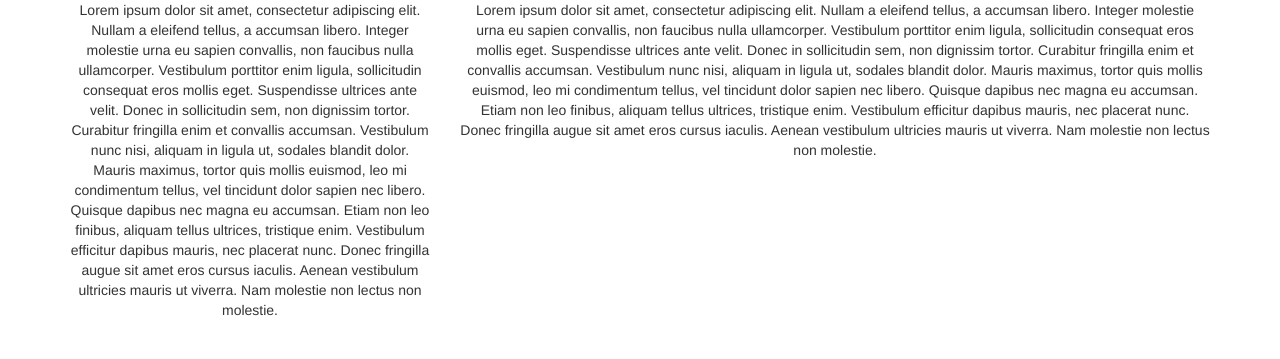
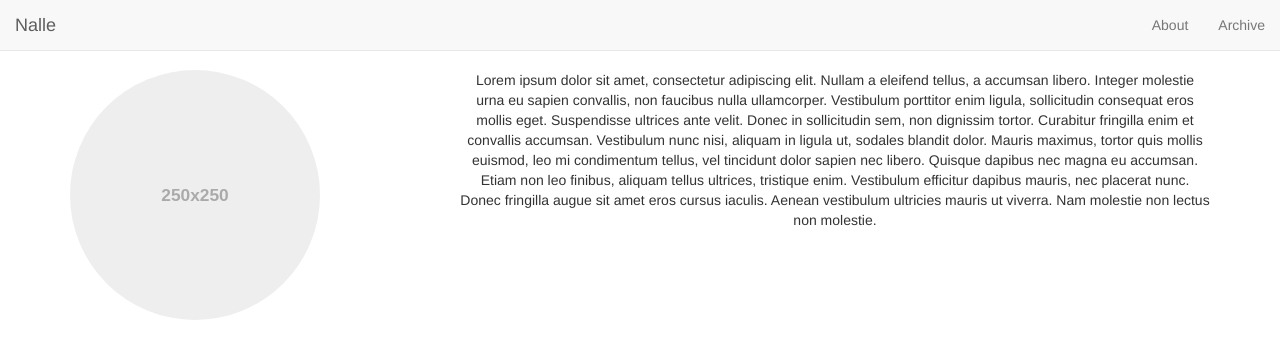
Before and after one commit to legopelle/web-nalle-blog, a Jekyll site: the page built from index.html, in a window 1280 px wide. Shown: the top 359 px of the page. Built offline with Jekyll 4.4.1, drawn with Linux system fonts in a browser that asks for light colours; some web fonts are replaced.

Commit message:
Navbar padding and infocolumn
Padded 'body' with 70px. Added a left column for info.

```diff
--- /dev/null
+++ b/_includes/infocolumn.html
@@ -0,0 +1,3 @@
+<div class="infocolumn">
+  <img class="img-circle" src="holder.js/250x250" alt="" />
+</div>
--- a/_layouts/default.html
+++ b/_layouts/default.html
@@ -5,7 +5,18 @@
 
   <body>
 
-    {{ content }}
+    {% include navbar.html %}
+
+    <div class="container">
+      <div class="row">
+        <div class="col-md-4">
+          {% include infocolumn.html %}
+        </div>
+        <div class="col-md-8">
+          {{ content }}
+        </div>
+      </div>
+    </div>
 
   </body>
 
--- /dev/null
+++ b/css/style.sass
@@ -0,0 +1,8 @@
+---
+---
+
+@import "bootstrap"
+@import url(http://fonts.googleapis.com/css?family=Pacifico|Playfair+Display:700,700italic|Vollkorn:400,700,400italic,700italic&subset=latin,latin-ext)
+
+body
+    padding-top: 70px
--- a/css/style.scss
+++ /dev/null
@@ -1,4 +0,0 @@
----
----
-
-@import "bootstrap"
--- a/index.html
+++ b/index.html
@@ -2,19 +2,6 @@
 layout: default
 ---
 
-<div class="container">
-
-  <div class="row">
-    <div class="col-md-4">
-      <p style="text-align:center;">
-        Lorem ipsum dolor sit amet, consectetur adipiscing elit. Nullam a eleifend tellus, a accumsan libero. Integer molestie urna eu sapien convallis, non faucibus nulla ullamcorper. Vestibulum porttitor enim ligula, sollicitudin consequat eros mollis eget. Suspendisse ultrices ante velit. Donec in sollicitudin sem, non dignissim tortor. Curabitur fringilla enim et convallis accumsan. Vestibulum nunc nisi, aliquam in ligula ut, sodales blandit dolor. Mauris maximus, tortor quis mollis euismod, leo mi condimentum tellus, vel tincidunt dolor sapien nec libero. Quisque dapibus nec magna eu accumsan. Etiam non leo finibus, aliquam tellus ultrices, tristique enim. Vestibulum efficitur dapibus mauris, nec placerat nunc. Donec fringilla augue sit amet eros cursus iaculis. Aenean vestibulum ultricies mauris ut viverra. Nam molestie non lectus non molestie.
-      </p>
-    </div>
-    <div class="col-md-8">
-      <p style="text-align:center;">
-        Lorem ipsum dolor sit amet, consectetur adipiscing elit. Nullam a eleifend tellus, a accumsan libero. Integer molestie urna eu sapien convallis, non faucibus nulla ullamcorper. Vestibulum porttitor enim ligula, sollicitudin consequat eros mollis eget. Suspendisse ultrices ante velit. Donec in sollicitudin sem, non dignissim tortor. Curabitur fringilla enim et convallis accumsan. Vestibulum nunc nisi, aliquam in ligula ut, sodales blandit dolor. Mauris maximus, tortor quis mollis euismod, leo mi condimentum tellus, vel tincidunt dolor sapien nec libero. Quisque dapibus nec magna eu accumsan. Etiam non leo finibus, aliquam tellus ultrices, tristique enim. Vestibulum efficitur dapibus mauris, nec placerat nunc. Donec fringilla augue sit amet eros cursus iaculis. Aenean vestibulum ultricies mauris ut viverra. Nam molestie non lectus non molestie.
-      </p>
-    </div>
-  </div>
-
-</div>
+<p style="text-align:center;">
+Lorem ipsum dolor sit amet, consectetur adipiscing elit. Nullam a eleifend tellus, a accumsan libero. Integer molestie urna eu sapien convallis, non faucibus nulla ullamcorper. Vestibulum porttitor enim ligula, sollicitudin consequat eros mollis eget. Suspendisse ultrices ante velit. Donec in sollicitudin sem, non dignissim tortor. Curabitur fringilla enim et convallis accumsan. Vestibulum nunc nisi, aliquam in ligula ut, sodales blandit dolor. Mauris maximus, tortor quis mollis euismod, leo mi condimentum tellus, vel tincidunt dolor sapien nec libero. Quisque dapibus nec magna eu accumsan. Etiam non leo finibus, aliquam tellus ultrices, tristique enim. Vestibulum efficitur dapibus mauris, nec placerat nunc. Donec fringilla augue sit amet eros cursus iaculis. Aenean vestibulum ultricies mauris ut viverra. Nam molestie non lectus non molestie.
+</p>
```
